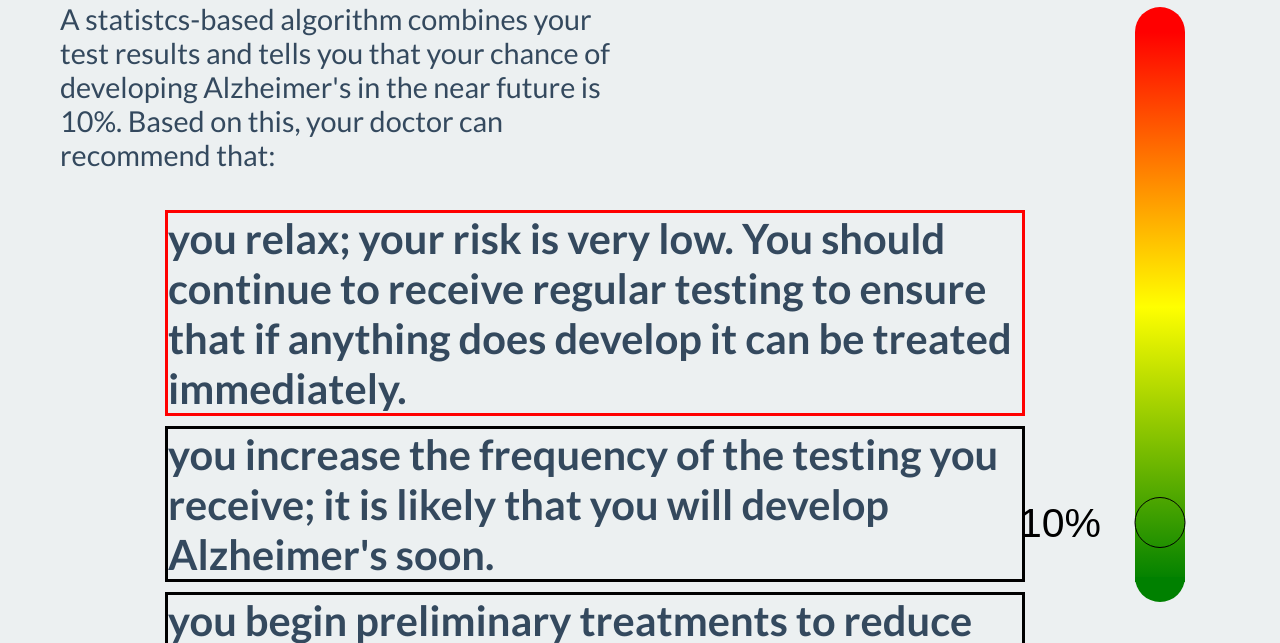
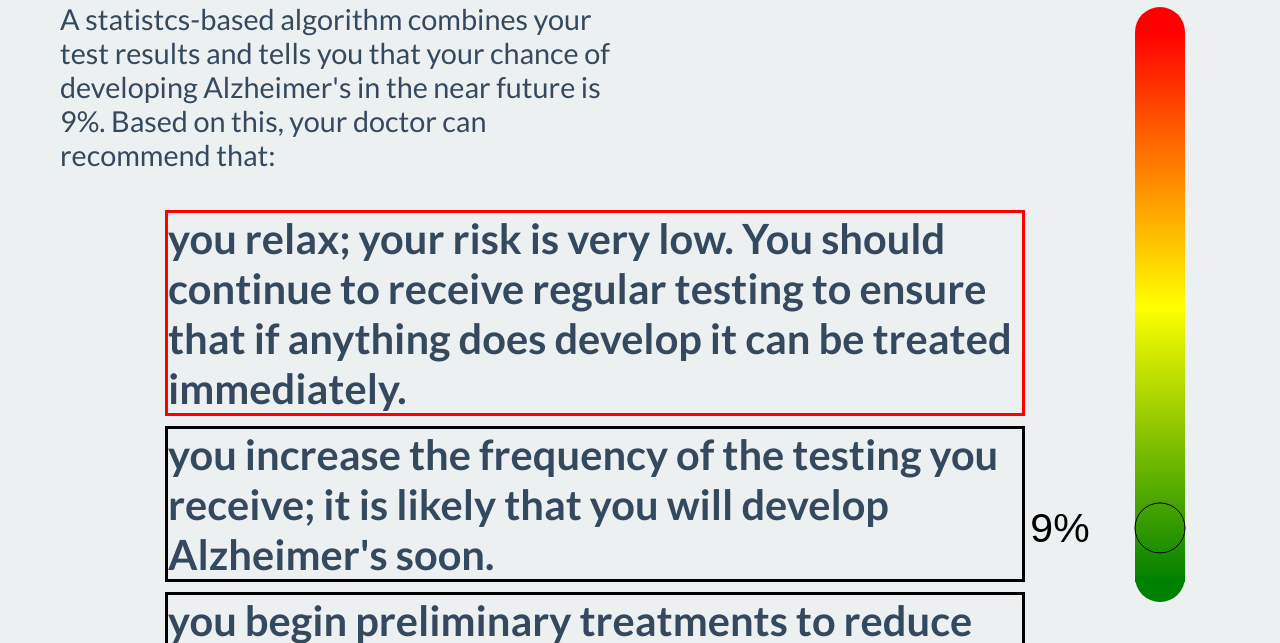
Before and after one commit to JJW5432/alzheimers.github.io, a Jekyll site: the page built from index.html, in a window 1280 px wide. Shown: the part 1262-1905 px from the top of the page. Built offline with Jekyll 4.4.1, drawn with Linux system fonts in a browser that asks for light colours.

Commit message:
slider fix

```diff
--- a/assets/javascripts/slider.js
+++ b/assets/javascripts/slider.js
@@ -24,7 +24,7 @@ p.push(paper.sector(200, 575, 25, 180, 360, {"fill": "green", "stroke": "none"})
 slider = paper.set()
 slider.push(s).push(r).push(p)
 
-starting_percentage = 0.10
+starting_percentage = 0.09
 starting = (1 - starting_percentage) * 545
 g = paper.set()
 g.push(c = paper.circle(200,starting+30,25).attr({"fill": "white", "fill-opacity":0} ))
@@ -39,14 +39,14 @@ var me = g,
         percent = Math.round((1-ly/545)*100-90)
         t.attr("text", percent+"%" )
         $("#intro").text($("#intro").text().replace(/\d+/, percent))
-        //console.log(ly)
+        console.log(ly)
 
         if (percent < 11) {reccomendation = "you relax; your risk is very low. You should continue to receive regular testing to ensure that if anything does develop it can be treated immediatly."}
         else if (percent < 45) {reccomendation = "you increase the frequency of the testing you receive; it is likely that you will develop Alzheimer's soon."}
         else if (percent < 80) {reccomendation = "you begin preliminary treatments to reduce the number of plaques and slow neurodegeneration."}
         else {reccomendation = "you begin treatment immediately."}
 
-        $("#reccomendation").text(reccomendation)
+        //$("#reccomendation").text(reccomendation)
       }
       startFnc = function() {}
       endFnc = function() {
--- a/assets/stylesheets/home.css
+++ b/assets/stylesheets/home.css
@@ -104,7 +104,7 @@ span.alz {
 	z-index: 2;
 	position: relative;
 	bottom:400px;
-
+	width: 1000px;
 }
 
 #slider{
--- a/index.html
+++ b/index.html
@@ -82,7 +82,7 @@ title: Home
 <section class='bck light padding' id='rec-sec'>
   <div class='row'>
     <div class='column_6'>
-      <h3 class='text normal align left' id='intro'>A statistcs-based algorithm combines your test results and tells you that your chance of developing Alzheimer's in the near future is 10%. Based on this, your doctor can recommend that:</h3>
+      <h3 class='text normal align left' id='intro'>A statistcs-based algorithm combines your test results and tells you that your chance of developing Alzheimer's in the near future is 9%. Based on this, your doctor can recommend that:</h3>
       <br>
     </div>
     <div class='column_3' id='slider'>
@@ -90,7 +90,7 @@ title: Home
     </div>
   </div>
   <div class='row' id='reccomendation_container'>
-    <div class='column_9 offset_1'>
+    <div class='column_9'>
       <h1 class='first text bold column_4' id='reccomendation'>you relax; your risk is very low. You should continue to receive regular testing to ensure that if anything does develop it can be treated immediately.</h1>
       <h1 class='text bold column_4' id='reccomendation'>you increase the frequency of the testing you receive; it is likely that you will develop Alzheimer's soon.</h1>
       <h1 class='text bold column_4' id='reccomendation'>you begin preliminary treatments to reduce the number of plaques and slow neurodegeneration.</h1>
```
Also changed, not shown: 1 other file.
